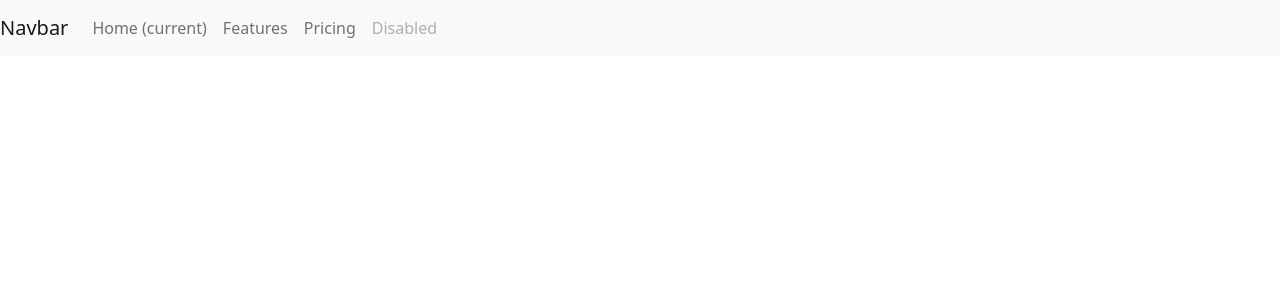
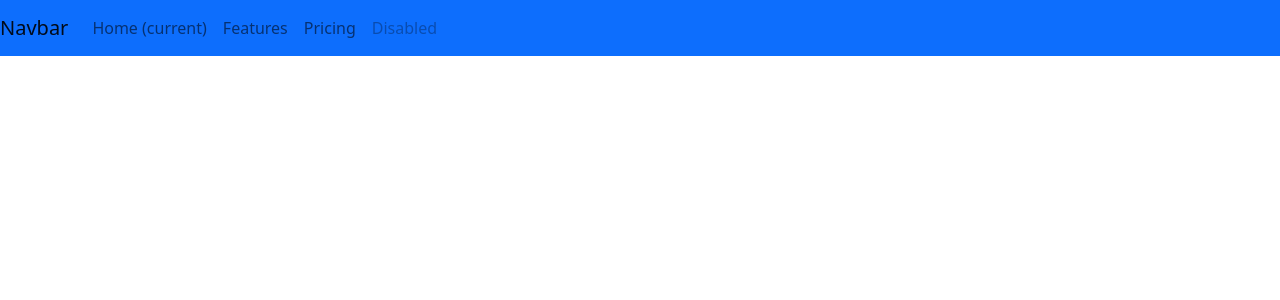
Before and after one commit to Ivo-w/react_proyecto_woinarowski, a React (Create React App) app: page / in a window 1280 px wide. Shown: the top 300 px of the page. Built offline with nearby package versions, Linux system fonts and the light colour scheme.

Commit message:
Cambio de clases boot

```diff
--- a/src/NavBar.js
+++ b/src/NavBar.js
@@ -1,11 +1,11 @@
 import React from "react";
-
+import 'bootstrap/dist/css/bootstrap.min.css';
 
 
 function NavBar () {
 	return (
 	<>
-	<nav class="navbar navbar-expand-lg navbar-light bg-light">
+	<nav class="navbar navbar-expand-lg navbar-light bg-primary">
 		  	<a class="navbar-brand" href="#">Navbar</a>
 		  	<button class="navbar-toggler" type="button" data-toggle="collapse" data-target="#navbarNav" aria-controls="navbarNav" aria-expanded="false" aria-label="Toggle navigation">
 		    <span class="navbar-toggler-icon"></span>
```
